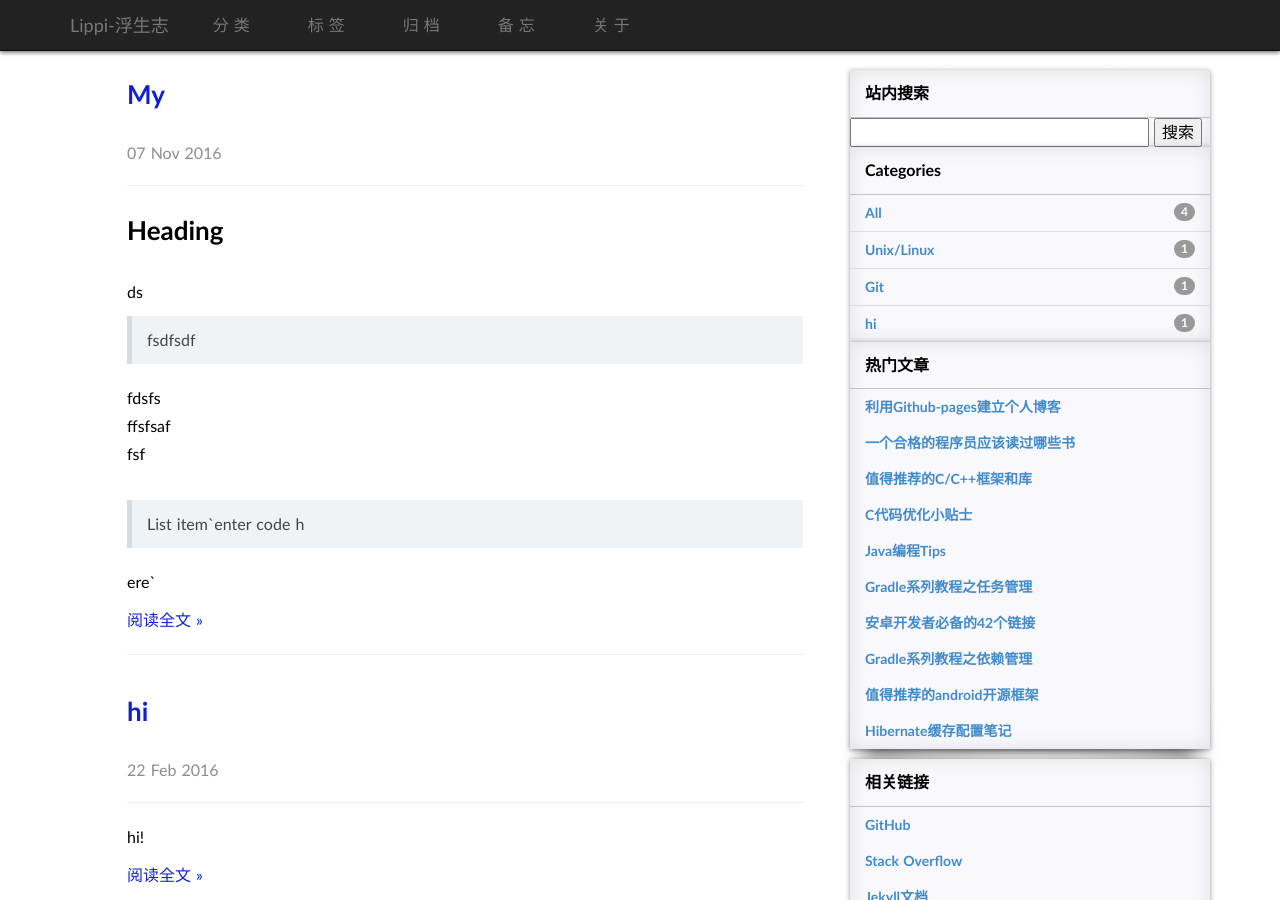
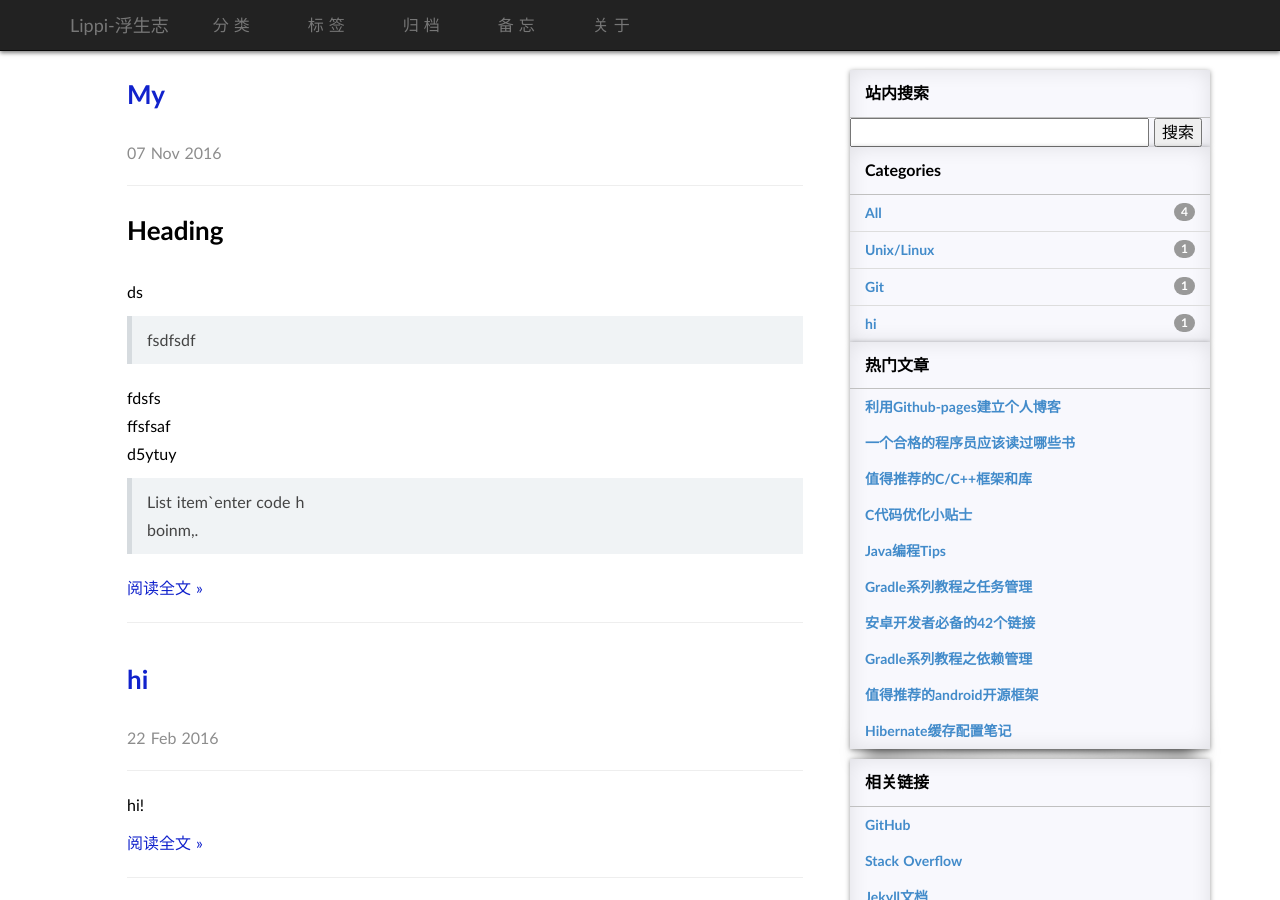
Before and after one commit to JedreckZHou/jedreckzhou.github.io, a Jekyll site: the page built from index.html, in a window 1280 px wide and 900 px high. Built offline with Jekyll 4.4.1, drawn with Linux system fonts in a browser that asks for light colours; some web fonts are replaced; the list of posts is cut into pages by our own code; comment, search, counter and statistics services are not loaded.

Commit message:
Published with http://classeur.io

```diff
--- a/_posts/2016-11-07-My.md
+++ b/_posts/2016-11-07-My.md
@@ -5,11 +5,8 @@
 </blockquote>
 <p>fdsfs<br>
 ffsfsaf<br>
-fsf</p>
-<ol>
-<li></li>
-</ol>
+d5ytuy</p>
 <blockquote>
-<p>List item`enter code h</p>
+<p>List item`enter code h<br>
+boinm,.</p>
 </blockquote>
-<p>ere`</p>
```
